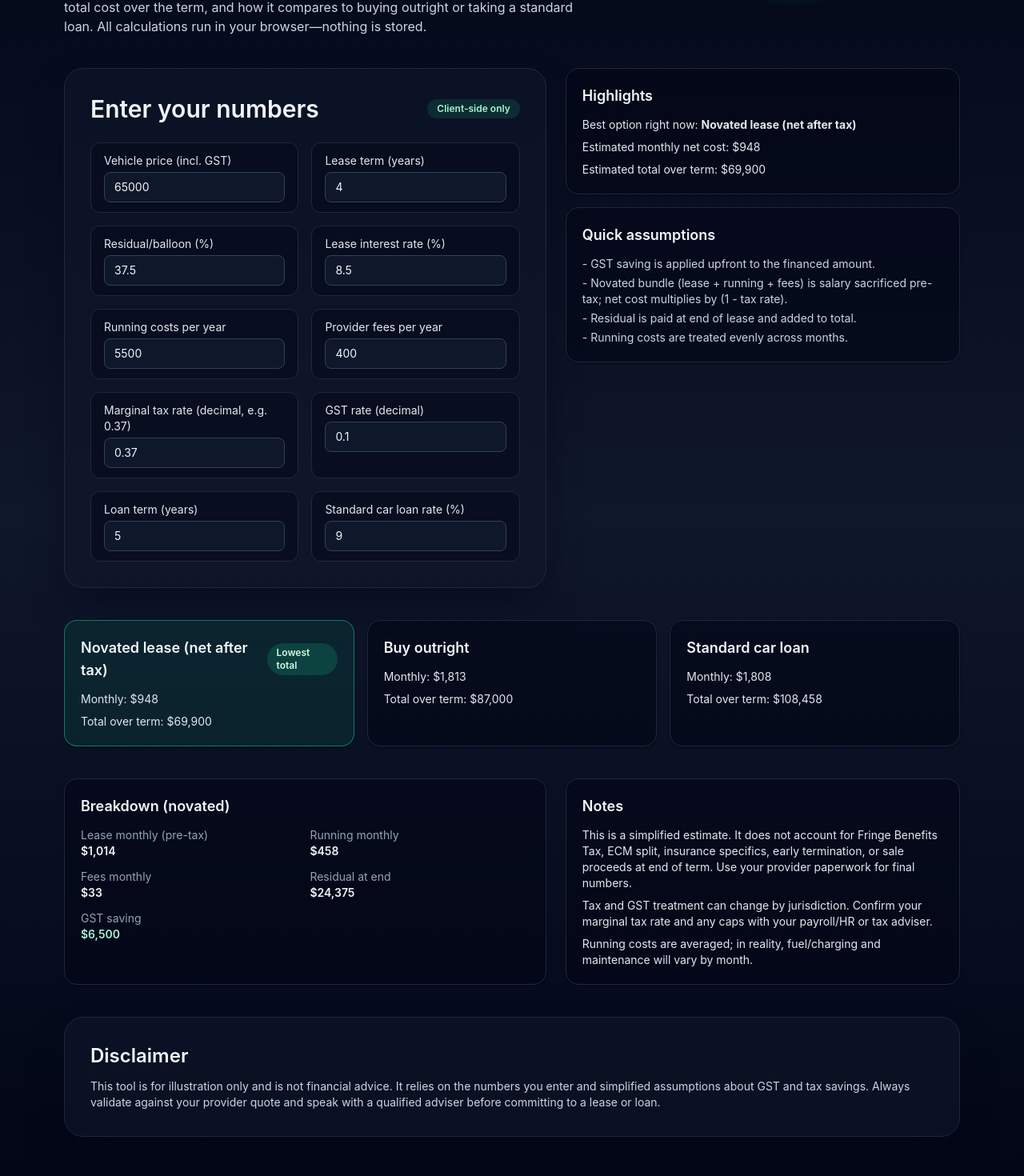
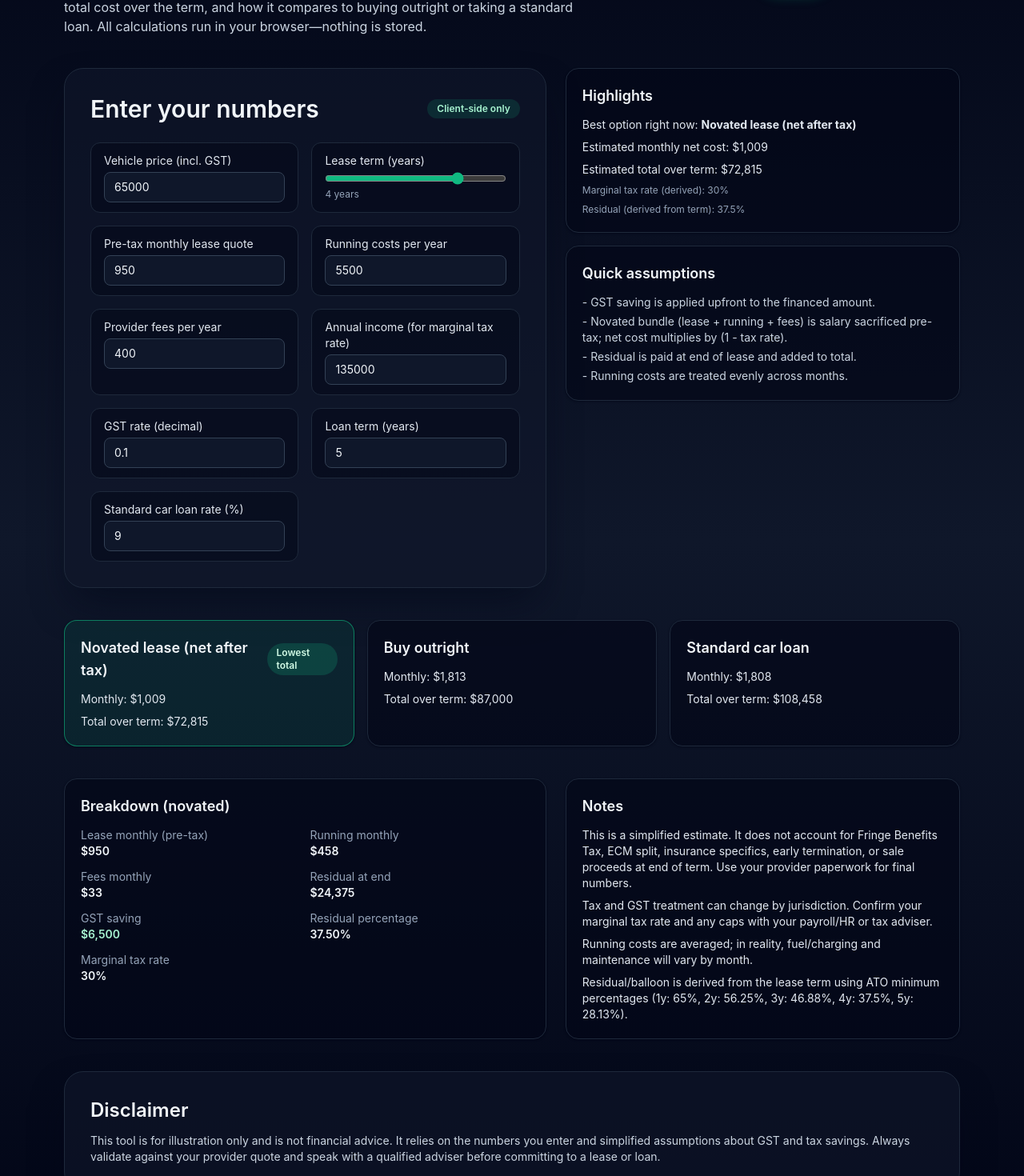
Before and after one commit to laofangxose/finance_calculator, a React (Vite) app: page / in a window 1280 px wide. Shown: the part 199-1669 px from the top of the page at 80% size. Built offline with nearby package versions, Linux system fonts and the light colour scheme.

Commit message:
feat: derive tax rate and residual, add sliders and pre-tax lease input

```diff
--- a/src/App.tsx
+++ b/src/App.tsx
@@ -4,11 +4,10 @@ import './index.css'
 type Inputs = {
   vehiclePrice: number
   leaseTermYears: number
-  residualPercent: number
-  leaseRate: number
+  leaseMonthlyPreTax: number
   runningCostsAnnual: number
   providerFeesAnnual: number
-  taxRate: number
+  annualIncome: number
   gstRate: number
   loanTermYears: number
   loanRate: number
@@ -29,31 +28,13 @@ const currency = new Intl.NumberFormat('en-AU', {
 const defaultInputs: Inputs = {
   vehiclePrice: 65000,
   leaseTermYears: 4,
-  residualPercent: 37.5,
-  leaseRate: 8.5,
+  leaseMonthlyPreTax: 950,
   runningCostsAnnual: 5500,
   providerFeesAnnual: 400,
-  taxRate: 0.37,
+  annualIncome: 135000,
   gstRate: 0.1,
   loanTermYears: 5,
   loanRate: 9.0,
-}
-
-function paymentWithResidual(
-  principal: number,
-  annualRatePct: number,
-  months: number,
-  residual: number,
-): number {
-  const monthlyRate = annualRatePct / 100 / 12
-  if (monthlyRate === 0) {
-    return (principal - residual) / months
-  }
-  const discountResidual = residual / Math.pow(1 + monthlyRate, months)
-  const adjustedPrincipal = principal - discountResidual
-  return (
-    (adjustedPrincipal * monthlyRate) / (1 - Math.pow(1 + monthlyRate, -months))
-  )
 }
 
 function paymentNoResidual(
@@ -70,22 +51,38 @@ function paymentNoResidual(
   )
 }
 
+function residualPercentForTerm(leaseTermYears: number): number {
+  // Approximate Australian ATO minimum residual percentages
+  const lookup: Record<number, number> = {
+    1: 65,
+    2: 56.25,
+    3: 46.88,
+    4: 37.5,
+    5: 28.13,
+  }
+  return lookup[Math.round(leaseTermYears)] ?? 37.5
+}
+
+function marginalTaxRateForIncome(annualIncome: number): number {
+  // 2024-25 stage 3 brackets (simplified, no Medicare levy)
+  if (annualIncome <= 18200) return 0
+  if (annualIncome <= 45000) return 0.16
+  if (annualIncome <= 135000) return 0.3
+  if (annualIncome <= 190000) return 0.37
+  return 0.45
+}
+
 function calculateNovated(inputs: Inputs): Result {
   const months = inputs.leaseTermYears * 12
-  const residual = inputs.vehiclePrice * (inputs.residualPercent / 100)
+  const residualPercent = residualPercentForTerm(inputs.leaseTermYears)
+  const residual = inputs.vehiclePrice * (residualPercent / 100)
   const gstSavings = inputs.vehiclePrice * inputs.gstRate
-  const financedPrincipal = inputs.vehiclePrice - gstSavings
-  const leaseMonthly = paymentWithResidual(
-    financedPrincipal,
-    inputs.leaseRate,
-    months,
-    residual,
-  )
-
+  const leaseMonthly = inputs.leaseMonthlyPreTax
   const runningMonthly = inputs.runningCostsAnnual / 12
   const feesMonthly = inputs.providerFeesAnnual / 12
   const bundlePreTax = leaseMonthly + runningMonthly + feesMonthly
-  const netMonthly = bundlePreTax * (1 - inputs.taxRate)
+  const taxRate = marginalTaxRateForIncome(inputs.annualIncome)
+  const netMonthly = bundlePreTax * (1 - taxRate)
   const total = netMonthly * months + residual
 
   return {
@@ -97,6 +94,8 @@ function calculateNovated(inputs: Inputs): Result {
       feesMonthly,
       residual,
       gstSavings,
+      residualPercent,
+      taxRate,
     },
   }
 }
@@ -148,11 +147,10 @@ function App() {
   >({
     vehiclePrice: defaultInputs.vehiclePrice.toString(),
     leaseTermYears: defaultInputs.leaseTermYears.toString(),
-    residualPercent: defaultInputs.residualPercent.toString(),
-    leaseRate: defaultInputs.leaseRate.toString(),
+    leaseMonthlyPreTax: defaultInputs.leaseMonthlyPreTax.toString(),
     runningCostsAnnual: defaultInputs.runningCostsAnnual.toString(),
     providerFeesAnnual: defaultInputs.providerFeesAnnual.toString(),
-    taxRate: defaultInputs.taxRate.toString(),
+    annualIncome: defaultInputs.annualIncome.toString(),
     gstRate: defaultInputs.gstRate.toString(),
     loanTermYears: defaultInputs.loanTermYears.toString(),
     loanRate: defaultInputs.loanRate.toString(),
@@ -166,11 +164,10 @@ function App() {
     return {
       vehiclePrice: parse(inputValues.vehiclePrice),
       leaseTermYears: parse(inputValues.leaseTermYears),
-      residualPercent: parse(inputValues.residualPercent),
-      leaseRate: parse(inputValues.leaseRate),
+      leaseMonthlyPreTax: parse(inputValues.leaseMonthlyPreTax),
       runningCostsAnnual: parse(inputValues.runningCostsAnnual),
       providerFeesAnnual: parse(inputValues.providerFeesAnnual),
-      taxRate: parse(inputValues.taxRate),
+      annualIncome: parse(inputValues.annualIncome),
       gstRate: parse(inputValues.gstRate),
       loanTermYears: parse(inputValues.loanTermYears),
       loanRate: parse(inputValues.loanRate),
@@ -201,17 +198,29 @@ function App() {
     hint?: string
     step?: number
     min?: number
+    max?: number
+    type?: 'range' | 'number'
   }[] = [
     { label: 'Vehicle price (incl. GST)', key: 'vehiclePrice', step: 1000 },
-    { label: 'Lease term (years)', key: 'leaseTermYears', step: 0.5, min: 1 },
-    { label: 'Residual/balloon (%)', key: 'residualPercent', step: 0.5 },
-    { label: 'Lease interest rate (%)', key: 'leaseRate', step: 0.1 },
+    {
+      label: 'Lease term (years)',
+      key: 'leaseTermYears',
+      step: 1,
+      min: 1,
+      max: 5,
+      type: 'range',
+    },
+    {
+      label: 'Pre-tax monthly lease quote',
+      key: 'leaseMonthlyPreTax',
+      step: 10,
+    },
     { label: 'Running costs per year', key: 'runningCostsAnnual', step: 250 },
     { label: 'Provider fees per year', key: 'providerFeesAnnual', step: 50 },
     {
-      label: 'Marginal tax rate (decimal, e.g. 0.37)',
-      key: 'taxRate',
-      step: 0.01,
+      label: 'Annual income (for marginal tax rate)',
+      key: 'annualIncome',
+      step: 1000,
     },
     {
       label: 'GST rate (decimal)',
@@ -281,14 +290,36 @@ function App() {
                     className="flex flex-col gap-1 rounded-xl border border-slate-800 bg-slate-950/50 px-4 py-3 text-sm"
                   >
                     <span className="text-slate-200">{field.label}</span>
+                    {field.type === 'range' ? (
+                      <>
+                        <input
+                          type="range"
+                          min={field.min}
+                          max={field.max}
+                          step={field.step ?? 1}
+                          value={inputValues[field.key]}
+                          onChange={(e) =>
+                            handleNumberChange(field.key)(e.target.value)
+                          }
+                          className="accent-emerald-500"
+                        />
+                        <div className="text-xs text-slate-400">
+                          {inputValues[field.key]} years
+                        </div>
+                      </>
+                    ) : (
                       <input
                         type="number"
                         step={field.step ?? 1}
                         min={field.min}
+                        max={field.max}
                         value={inputValues[field.key]}
-                      onChange={(e) => handleNumberChange(field.key)(e.target.value)}
+                        onChange={(e) =>
+                          handleNumberChange(field.key)(e.target.value)
+                        }
                         className="rounded-lg border border-slate-700 bg-slate-900 px-3 py-2 text-slate-100 outline-none focus:border-emerald-400 focus:ring-1 focus:ring-emerald-400"
                       />
+                    )}
                     {field.hint && (
                       <span className="text-xs text-slate-400">{field.hint}</span>
                     )}
@@ -307,6 +338,20 @@ function App() {
                 </p>
                 <p>
                   Estimated total over term: {currency.format(best.result.total)}
+                </p>
+                <p className="text-xs text-slate-400">
+                  Marginal tax rate (derived):{' '}
+                  {Math.round(
+                    marginalTaxRateForIncome(inputs.annualIncome) * 1000,
+                  ) / 10}
+                  %
+                </p>
+                <p className="text-xs text-slate-400">
+                  Residual (derived from term):{' '}
+                  {Math.round(
+                    residualPercentForTerm(inputs.leaseTermYears) * 100,
+                  ) / 100}
+                  %
                 </p>
               </Card>
               <Card title="Quick assumptions">
@@ -384,6 +429,18 @@ function App() {
                     {currency.format(novated.details.gstSavings)}
                   </p>
                 </div>
+                <div>
+                  <p className="text-slate-400">Residual percentage</p>
+                  <p className="font-semibold text-slate-100">
+                    {novated.details.residualPercent?.toFixed(2)}%
+                  </p>
+                </div>
+                <div>
+                  <p className="text-slate-400">Marginal tax rate</p>
+                  <p className="font-semibold text-slate-100">
+                    {Math.round((novated.details.taxRate ?? 0) * 1000) / 10}%
+                  </p>
+                </div>
               </div>
             </Card>
 
@@ -402,6 +459,11 @@ function App() {
               <p>
                 Running costs are averaged; in reality, fuel/charging and
                 maintenance will vary by month.
+              </p>
+              <p>
+                Residual/balloon is derived from the lease term using ATO
+                minimum percentages (1y: 65%, 2y: 56.25%, 3y: 46.88%, 4y:
+                37.5%, 5y: 28.13%).
               </p>
             </Card>
           </section>
```
Lines whose indentation alone changed are shown as unchanged.
